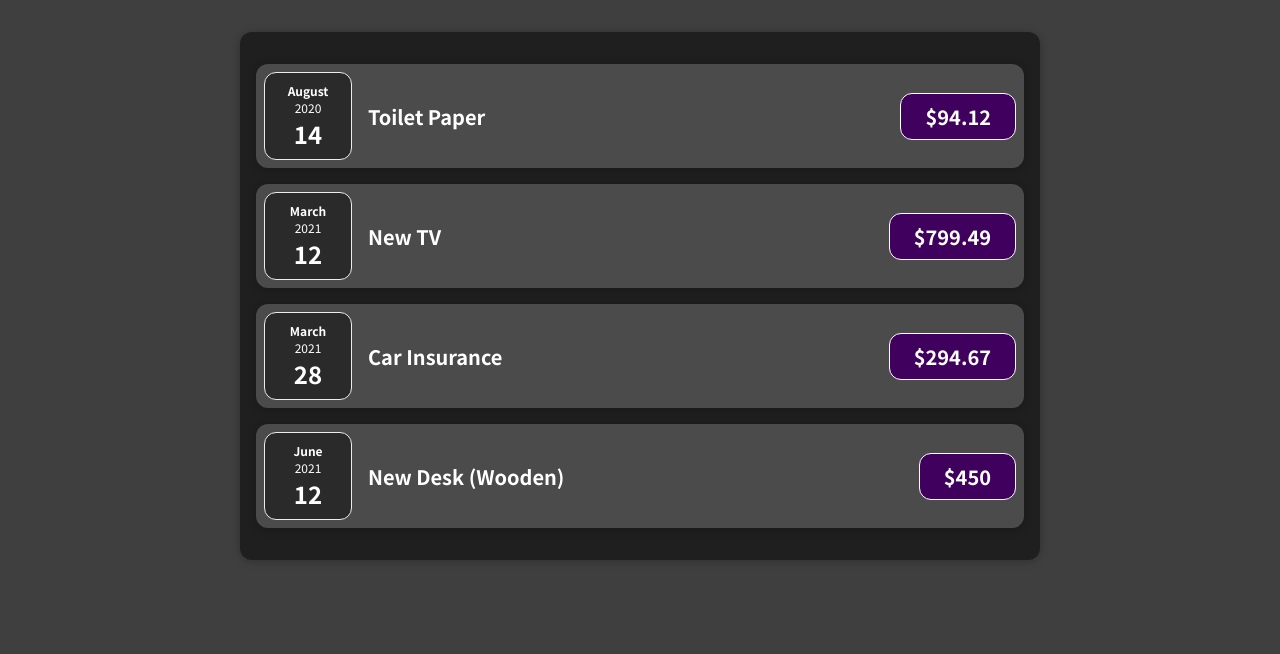
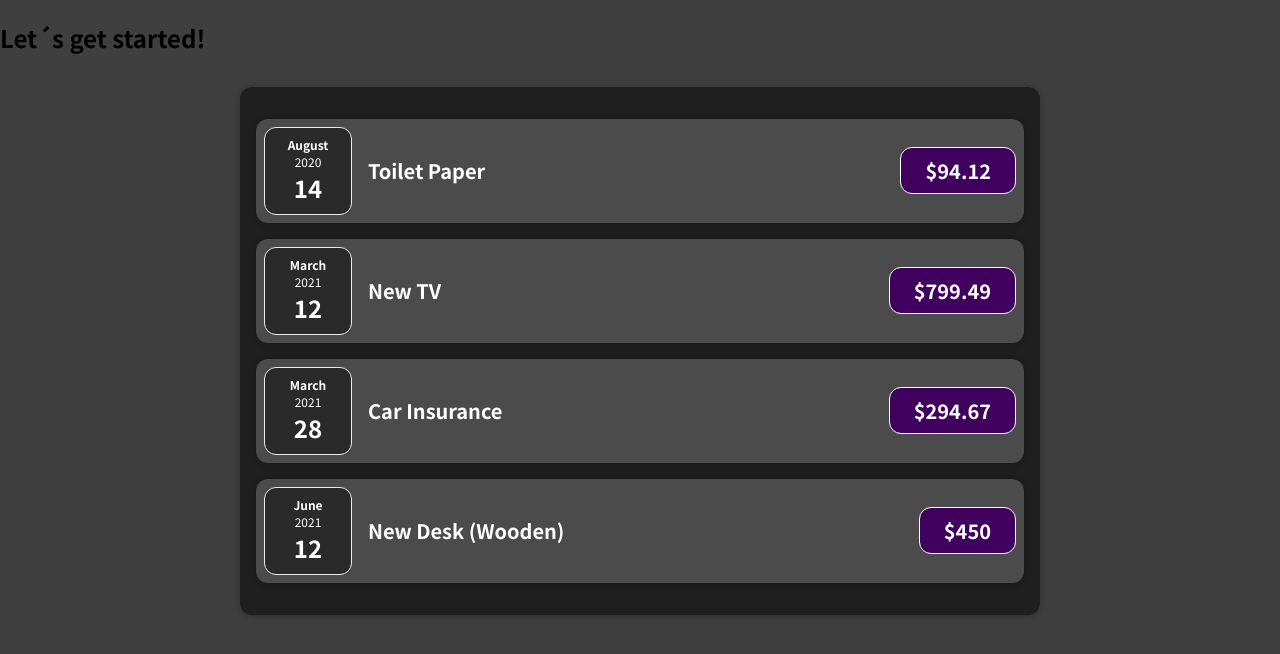
Before and after one commit to HigorMartinez/React-Course---The-Complete-Guide-incl-Hooks-React-Router-Redux-, a JavaScript app in the folder Expenses Project/: page / in a window 1280 px wide. Shown: the top 654 px of the page. Built offline with nearby package versions, Linux system fonts and the light colour scheme.

Commit message:
Add files via upload

```diff
--- a/Expenses Project/src/App.js
+++ b/Expenses Project/src/App.js
@@ -8,7 +8,8 @@ function App() {
       amount: 94.12,
       date: new Date(2020, 7, 14),
     },
-    { id: 'e2',
+    {
+      id: 'e2',
       title: 'New TV',
       amount: 799.49,
       date: new Date(2021, 2, 12)
@@ -29,7 +30,10 @@ function App() {
 
   return (
     <div>
-      <Expenses expenses={expenses} />
+      <h2>Let´s get started!</h2>
+      <div>
+        <Expenses expenses={expenses} />
+      </div>
     </div>
   );
 }
```
